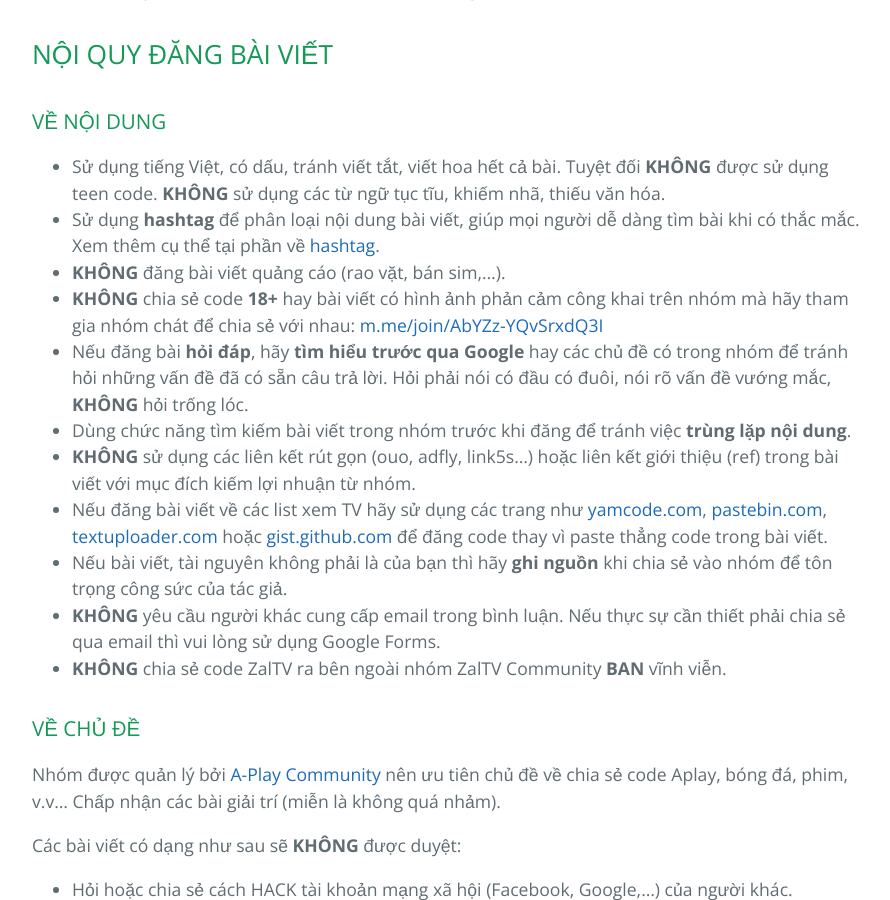
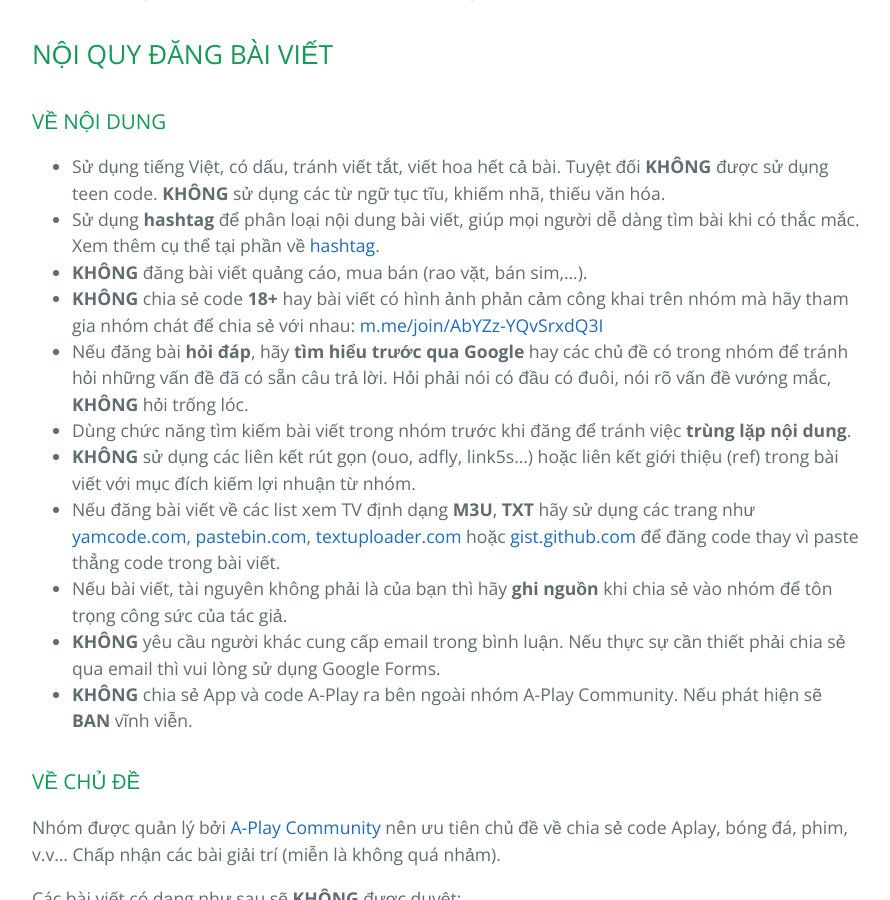
Before and after one commit to huuvinhvn/aplay, a Jekyll site: the page built from rules.md, in a window 1280 px wide and 900 px high, scrolled down 1209 px. Shown: the whole window, without its empty margins (192-1082 px from the left). Built offline with Jekyll 4.4.1, drawn with Linux system fonts in a browser that asks for light colours; our own code applies the rules of GitHub Pages for plain Markdown files.

Commit message:
Update rules.md

```diff
--- a/rules.md
+++ b/rules.md
@@ -19,15 +19,15 @@ Những tài khoản có dạng như sau sẽ **KHÔNG** được phép tham gia
 ### VỀ NỘI DUNG
 - Sử dụng tiếng Việt, có dấu, tránh viết tắt, viết hoa hết cả bài. Tuyệt đối **KHÔNG** được sử dụng teen code. **KHÔNG** sử dụng các từ ngữ tục tĩu, khiếm nhã, thiếu văn hóa.
 - Sử dụng **hashtag** để phân loại nội dung bài viết, giúp mọi người dễ dàng tìm bài khi có thắc mắc. Xem thêm cụ thể tại phần về [hashtag](hashtags.md).
-- **KHÔNG** đăng bài viết quảng cáo (rao vặt, bán sim,...).
+- **KHÔNG** đăng bài viết quảng cáo, mua bán (rao vặt, bán sim,...).
 - **KHÔNG** chia sẻ code **18+** hay bài viết có hình ảnh phản cảm công khai trên nhóm mà hãy tham gia nhóm chát để chia sẻ với nhau: [m.me/join/AbYZz-YQvSrxdQ3I](https://m.me/join/AbYZz-YQvSrxdQ3I)
 - Nếu đăng bài **hỏi đáp**, hãy **tìm hiểu trước qua Google** hay các chủ đề có trong nhóm để tránh hỏi những vấn đề đã có sẵn câu trả lời. Hỏi phải nói có đầu có đuôi, nói rõ vấn đề vướng mắc, **KHÔNG** hỏi trống lóc.
 - Dùng chức năng tìm kiếm bài viết trong nhóm trước khi đăng để tránh việc **trùng lặp nội dung**.
 - **KHÔNG** sử dụng các liên kết rút gọn (ouo, adfly, link5s...) hoặc liên kết giới thiệu (ref) trong bài viết với mục đích kiếm lợi nhuận từ nhóm.
-- Nếu đăng bài viết về các list xem TV hãy sử dụng các trang như [yamcode.com](https://yamcode.com/), [pastebin.com](http://pastebin.com), [textuploader.com](https://textuploader.com) hoặc [gist.github.com](https://gist.github.com/) để đăng code thay vì paste thẳng code trong bài viết.
+- Nếu đăng bài viết về các list xem TV định dạng **M3U**, **TXT** hãy sử dụng các trang như [yamcode.com](https://yamcode.com/), [pastebin.com](http://pastebin.com), [textuploader.com](https://textuploader.com) hoặc [gist.github.com](https://gist.github.com/) để đăng code thay vì paste thẳng code trong bài viết.
 - Nếu bài viết, tài nguyên không phải là của bạn thì hãy **ghi nguồn** khi chia sẻ vào nhóm để tôn trọng công sức của tác giả.
 - **KHÔNG** yêu cầu người khác cung cấp email trong bình luận. Nếu thực sự cần thiết phải chia sẻ qua email thì vui lòng sử dụng Google Forms.
-- **KHÔNG** chia sẻ code ZalTV ra bên ngoài nhóm ZalTV Community **BAN** vĩnh viễn.
+- **KHÔNG** chia sẻ App và code A-Play ra bên ngoài nhóm A-Play Community. Nếu phát hiện sẽ **BAN** vĩnh viễn.
 
 ### VỀ CHỦ ĐỀ
 
```
